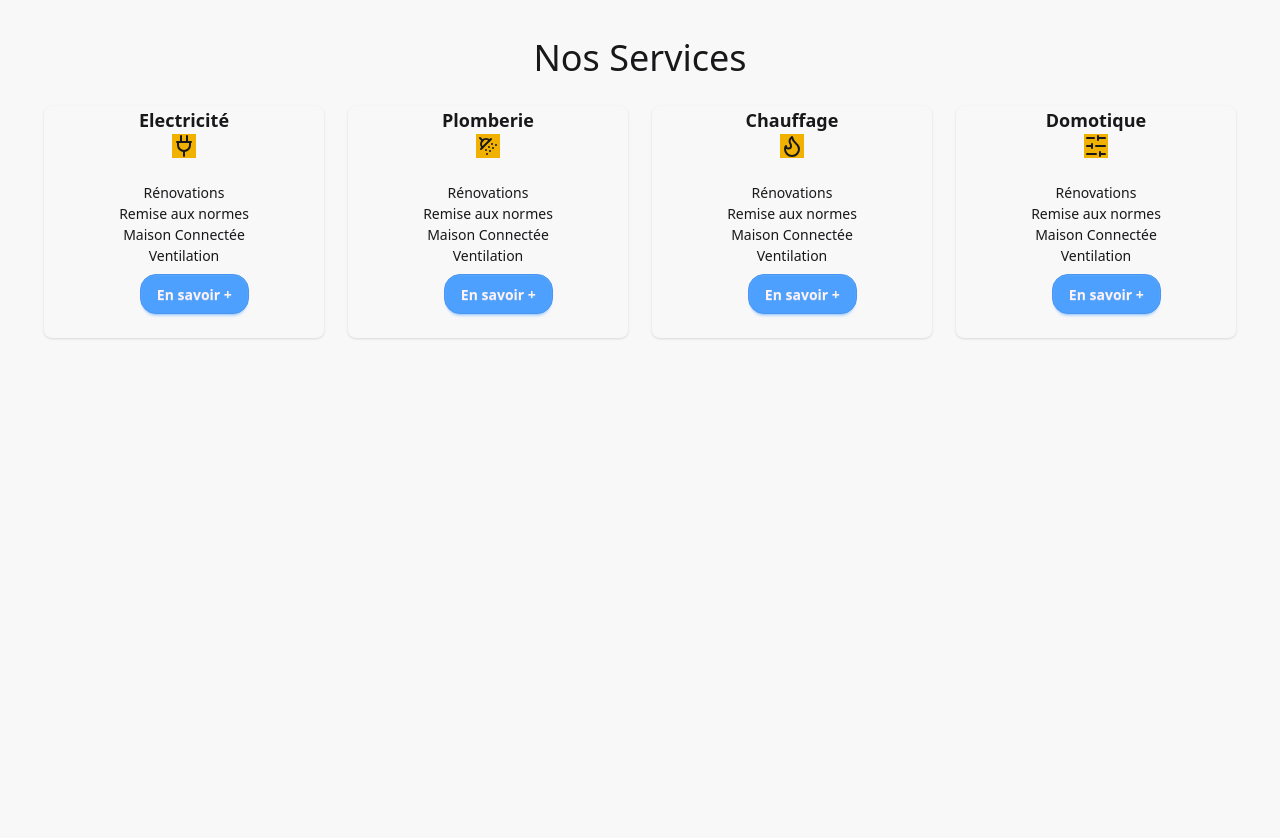
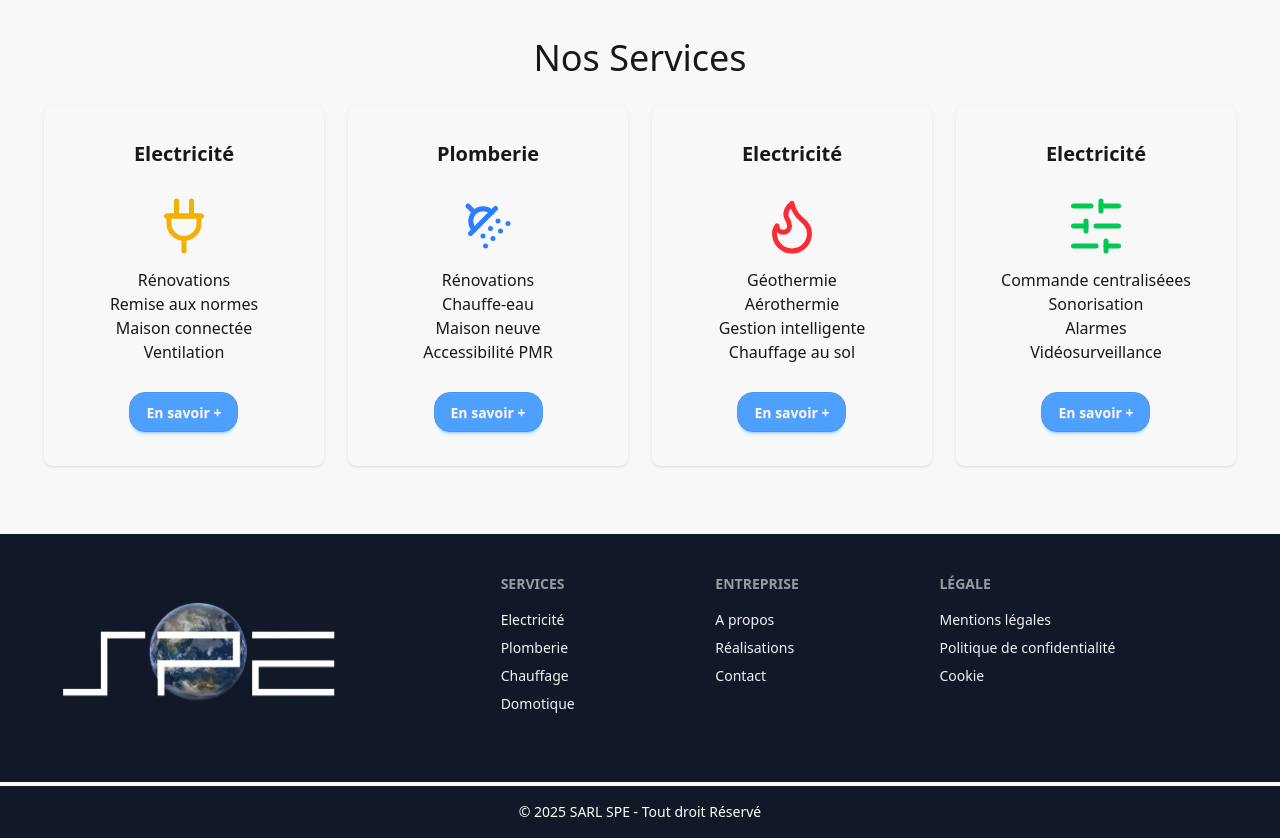
Before and after one commit to EwenLM/spedocker, a Next.js app: page / in a window 1280 px wide. Shown: the part 802-1640 px from the top of the page. Before the commit the page ends 1208 px from the top, so only its background shows below. Built offline with nearby package versions, Linux system fonts and the light colour scheme.

Commit message:
footer / modif header / card main

```diff
--- /dev/null
+++ b/app/component/client/Footer.tsx
@@ -0,0 +1,42 @@
+import React from "react";
+import Link from "next/link";
+
+export default function Footer() {
+  return (
+    <footer>
+      <div className="footer sm:footer-horizontal bg-[#111827] text-base-200 p-10">
+        <aside>
+          <img src="/images/logo.png" alt="logo spe plomberie électricité" className="w-80 h-42" />
+        </aside>
+        <nav>
+          <h6 className="footer-title">Services</h6>
+          <Link href={""} className="link link-hover" >Electricité</Link>
+          <Link href={""} className="link link-hover">Plomberie</Link>
+          <Link href={""} className="link link-hover">Chauffage</Link>
+          <Link href={""} className="link link-hover">Domotique</Link>
+        </nav>
+        <nav>
+          <h6 className="footer-title">Entreprise</h6>
+          <Link href={""} className="link link-hover">A propos</Link>
+          <Link href={""} className="link link-hover">Réalisations</Link>
+          <Link href={""} className="link link-hover">Contact</Link>
+        </nav>
+        <nav>
+          <h6 className="footer-title">Légale</h6>
+          <Link href={""} className="link link-hover">Mentions légales</Link>
+          <Link href={""} className="link link-hover">Politique de confidentialité</Link>
+          <Link href={""} className="link link-hover">Cookie</Link>
+        </nav>
+      </div>
+
+      {/* Copyright */}
+      <div className="footer sm:footer-horizontal footer-center mt-1 bg-base-300 text-white p-4">
+        <aside>
+          <p>
+            © {new Date().getFullYear()} SARL SPE - Tout droit Réservé
+          </p>
+        </aside>
+      </div>
+    </footer>
+  );
+}
--- a/app/component/client/Nav.tsx
+++ b/app/component/client/Nav.tsx
@@ -1,21 +1,16 @@
-"use client"
+"use client";
 
-import React, { use, useState } from 'react'
-import Link from 'next/link'
+import React, { use, useState } from "react";
+import Link from "next/link";
+import Image from "next/image";
 
 export default function Nav() {
-
-
   return (
-       <nav className='fixed w-full z-10'>
-            <div className="navbar bg-base-100 shadow-sm">
+    <nav className="fixed w-full z-10">
+      <div className="navbar bg-base-100 shadow-sm p-0">
         <div className="navbar-start">
           <div className="dropdown">
-                  <div
-                    tabIndex={0}
-                    role="button"
-                    className="btn btn-ghost lg:hidden"
-                  >
+            <div tabIndex={0} role="button" className="btn btn-ghost lg:hidden">
               <svg
                 xmlns="http://www.w3.org/2000/svg"
                 className="h-5 w-5"
@@ -61,7 +56,16 @@ export default function Nav() {
               </li>
             </ul>
           </div>
-                <a className="btn btn-ghost text-xl">SPE</a>
+          <div className="bg-base-300">
+            <Link href={""}>
+              <Image
+                src="/images/logo.png"
+                width={150}
+                height={100}
+                alt="logo spe société pontivyenne électricité planet"
+              />
+            </Link>
+          </div>
         </div>
         <div className="navbar-center hidden lg:flex">
           <ul className="menu menu-horizontal px-1">
@@ -93,10 +97,9 @@ export default function Nav() {
           </ul>
         </div>
         <div className="navbar-end">
-                <a className="btn">Contact</a>
+          <a className="btn btn-primary">Contact</a>
         </div>
       </div>
     </nav>
-
-  )
+  );
 }
--- a/app/globals.css
+++ b/app/globals.css
@@ -8,7 +8,7 @@
   color-scheme: "light";
   --color-base-100: oklch(98% 0 0);
   --color-base-200: oklch(96% 0.001 286.375);
-  --color-base-300: oklch(92% 0.004 286.32);
+  --color-base-300: #111827;
   --color-base-content: oklch(21% 0.006 285.885);
   --color-primary: oklch(48% 0.243 264.376);
   --color-primary-content: oklch(100% 0 0);
--- a/app/layout.tsx
+++ b/app/layout.tsx
@@ -3,7 +3,7 @@ import { Geist, Geist_Mono } from "next/font/google";
 import "./globals.css";
 import "@/app/component/client/Nav";
 import Nav from './component/client/Nav';
-
+import Footer from "./component/client/Footer";
 
 const geistSans = Geist({
   variable: "--font-geist-sans",
@@ -30,7 +30,7 @@ export default function RootLayout({
       <body>
          <Nav/>
         {children}
-
+        <Footer/>
       </body>
     </html>
   );
--- a/app/page.tsx
+++ b/app/page.tsx
@@ -2,8 +2,7 @@ import Image from "next/image";
 import styles from "./page.module.css";
 import "@/app/component/client/Header";
 import Header from "./component/client/Header";
-import { Plug2, ShowerHead, Flame, SlidersHorizontal   } from 'lucide-react';
-
+import { Plug2, ShowerHead, Flame, SlidersHorizontal } from "lucide-react";
 
 export default function Home() {
   return (
@@ -14,16 +13,16 @@ export default function Home() {
         <section id="presentation" className="flex flex-col my-10 items-center">
           <h2 className="text-3xl md:text-4xl text-center">Nos Services</h2>
           <div className="md:flex my-7">
-          <div className="card bg-base-100 w-70 md:mx-3 shadow-sm items-center">
-              <h3 className="card-title text-lg">Electricité</h3>
+            <div className="my-5 md:my-0 card bg-base-100 w-70 h-90 md:mx-3 flex flex-col justify-center items-center shadow-sm group  hover:bg-yellow-500">
+              <h3 className="card-title text-xl mb-7">Electricité</h3>
               <figure>
-             <Plug2 className="bg-yellow-500"/>
+                <Plug2 size={60} className="text-yellow-500  group-hover:text-black" />
               </figure>
-            <div className="card-body">
-             <ul className="text-center">
+              <div className=" mt-3 flex flex-col items-center">
+                <ul className="text-center mb-7">
                   <li>Rénovations</li>
                   <li>Remise aux normes</li>
-              <li>Maison Connectée</li>
+                  <li>Maison connectée</li>
                   <li>Ventilation</li>
                 </ul>
                 <div className="card-actions justify-end">
@@ -31,57 +30,58 @@ export default function Home() {
                 </div>
               </div>
             </div>
-          <div className="card bg-base-100 w-70 md:mx-3 shadow-sm items-center">
-              <h3 className="card-title text-lg">Plomberie</h3>
+            <div className="my-5 md:my-0 card bg-base-100 w-70 h-90 md:mx-3 flex flex-col justify-center items-center shadow-sm group  hover:bg-blue-500">
+              <h3 className="card-title text-xl mb-7">Plomberie</h3>
               <figure>
-             <ShowerHead className="bg-yellow-500"/>
+                <ShowerHead size={60} className="text-blue-500  group-hover:text-black" />
               </figure>
-            <div className="card-body">
-             <ul className="text-center">
+              <div className=" mt-3 flex flex-col items-center">
+                <ul className="text-center mb-7">
                   <li>Rénovations</li>
-              <li>Remise aux normes</li>
-              <li>Maison Connectée</li>
-              <li>Ventilation</li>
+                  <li>Chauffe-eau</li>
+                  <li>Maison neuve</li>
+                  <li>Accessibilité PMR</li>
                 </ul>
                 <div className="card-actions justify-end">
                   <button className="btn btn-secondary">En savoir +</button>
                 </div>
               </div>
             </div>
-          <div className="card bg-base-100 w-70 md:mx-3 shadow-sm items-center">
-              <h3 className="card-title text-lg">Chauffage</h3>
+            <div className="my-5 md:my-0 card bg-base-100 w-70 h-90 md:mx-3 flex flex-col justify-center items-center shadow-sm group  hover:bg-red-500">
+              <h3 className="card-title text-xl mb-7">Electricité</h3>
               <figure>
-             <Flame className="bg-yellow-500"/>
+                <Flame size={60} className="text-red-500  group-hover:text-black" />
               </figure>
-            <div className="card-body">
-             <ul className="text-center">
-              <li>Rénovations</li>
-              <li>Remise aux normes</li>
-              <li>Maison Connectée</li>
-              <li>Ventilation</li>
+              <div className=" mt-3 flex flex-col items-center">
+                <ul className="text-center mb-7">
+                  <li>Géothermie</li>
+                  <li>Aérothermie</li>
+                  <li>Gestion intelligente</li>
+                  <li>Chauffage au sol</li>
                 </ul>
                 <div className="card-actions justify-end">
                   <button className="btn btn-secondary">En savoir +</button>
                 </div>
               </div>
             </div>
-          <div className="card bg-base-100 w-70 md:mx-3 shadow-sm items-center">
-              <h3 className="card-title text-lg">Domotique</h3>
+            <div className="my-5 md:my-0 card bg-base-100 w-70 h-90 md:mx-3 flex flex-col justify-center items-center shadow-sm group  hover:bg-green-500">
+              <h3 className="card-title text-xl mb-7">Electricité</h3>
               <figure>
-             <SlidersHorizontal className="bg-yellow-500"/>
+                <SlidersHorizontal size={60} className="text-green-500  group-hover:text-black" />
               </figure>
-            <div className="card-body">
-             <ul className="text-center">
-              <li>Rénovations</li>
-              <li>Remise aux normes</li>
-              <li>Maison Connectée</li>
-              <li>Ventilation</li>
+              <div className=" mt-3 flex flex-col items-center">
+                <ul className="text-center mb-7">
+                  <li>Commande centraliséees</li>
+                  <li>Sonorisation</li>
+                  <li>Alarmes</li>
+                  <li>Vidéosurveillance</li>
                 </ul>
                 <div className="card-actions justify-end">
                   <button className="btn btn-secondary">En savoir +</button>
                 </div>
               </div>
             </div>
+
           </div>
         </section>
       </main>
```
Also changed, not shown: public/images/logo.png (added). Lines whose indentation alone changed are shown as unchanged.
